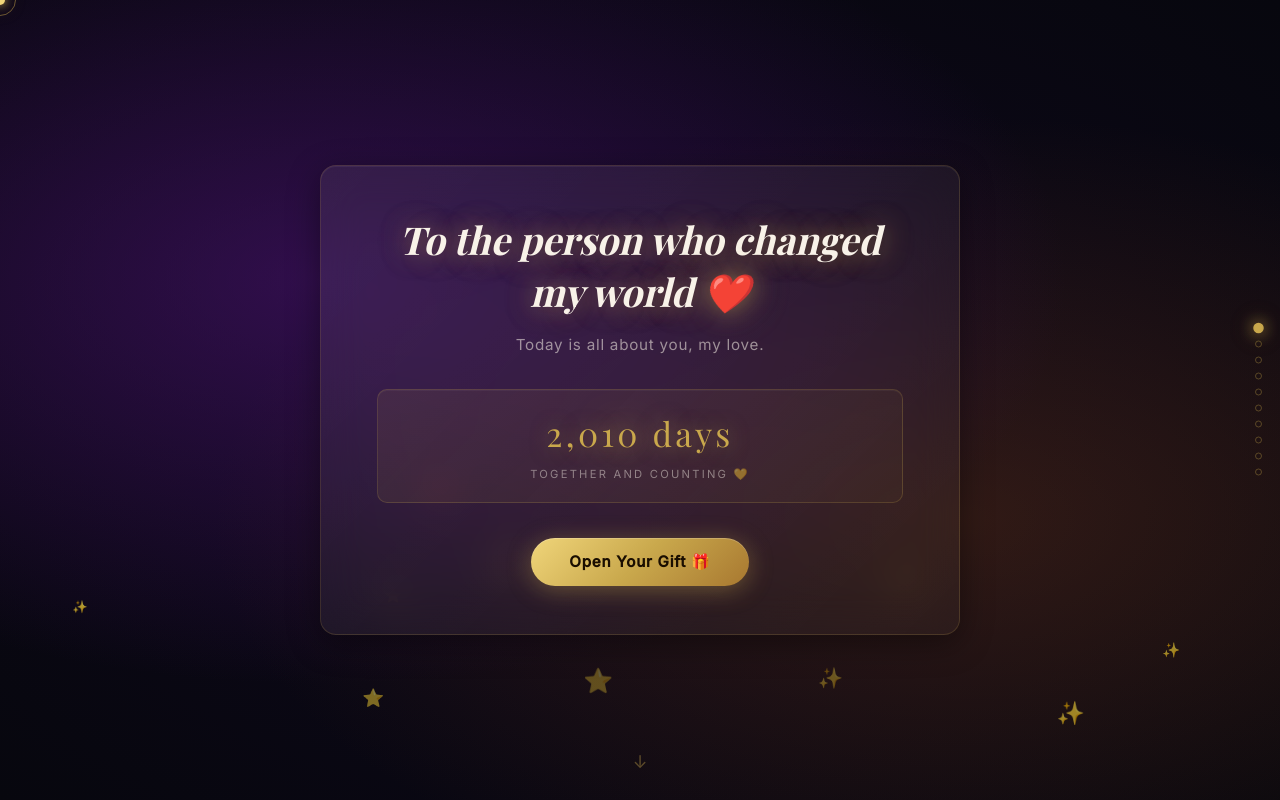
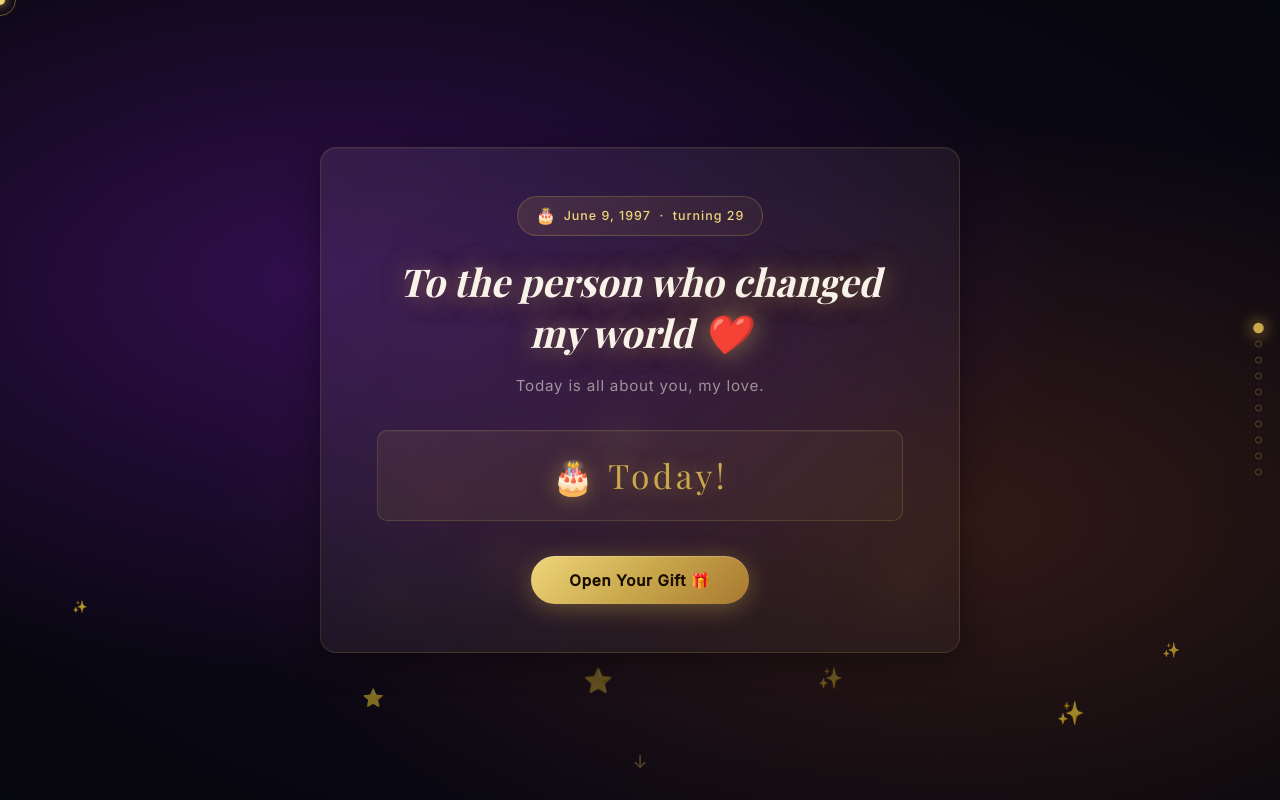
Before and after one commit to VarshiniJayakumar/birthday, a React (Vite) app: page / in a window 1280 px wide. Shown: the top 800 px of the page. Built offline with nearby package versions, Linux system fonts and the light colour scheme; a web font is replaced by a local one.

Commit message:
Add birthday badge June 9 1997, countdown to birthday

```diff
--- a/src/components/Hero.css
+++ b/src/components/Hero.css
@@ -52,6 +52,24 @@
   margin-bottom: 1.2rem;
   letter-spacing: 0.03em;
   opacity: 0.9;
+}
+
+.hero-birthday-badge {
+  display: inline-flex;
+  align-items: center;
+  gap: 0.5rem;
+  background: linear-gradient(135deg, rgba(201,168,76,0.14), rgba(201,168,76,0.05));
+  border: 1px solid rgba(201,168,76,0.28);
+  border-radius: 50px;
+  padding: 0.4rem 1.1rem;
+  margin-bottom: 1.2rem;
+}
+.birthday-cake { font-size: 1rem; }
+.birthday-text {
+  font-size: 0.78rem;
+  color: var(--gold-light);
+  letter-spacing: 0.08em;
+  font-weight: 500;
 }
 
 .hero-title {
--- a/src/components/Hero.jsx
+++ b/src/components/Hero.jsx
@@ -91,6 +91,18 @@ export default function Hero({ config, onOpenGift }) {
           animate={{ opacity: 1, y: 0 }}
           transition={{ duration: 0.8, ease: 'easeOut' }}
         >
+          <motion.div
+            className="hero-birthday-badge"
+            initial={{ opacity: 0, scale: 0.8 }}
+            animate={{ opacity: 1, scale: 1 }}
+            transition={{ delay: 0.6 }}
+          >
+            <span className="birthday-cake">🎂</span>
+            <span className="birthday-text">
+              June 9, 1997 &nbsp;·&nbsp; turning {new Date().getFullYear() - 1997}
+            </span>
+          </motion.div>
+
           <h1 className="hero-title serif glow-text">
             <TypeAnimation
               sequence={[hero.greeting, 1000]}
--- a/src/config.js
+++ b/src/config.js
@@ -15,8 +15,8 @@ export const config = {
     greeting:    "To the person who changed my world ❤️",
     subGreeting: "Today is all about you, my love.",
     // Set ONE of the two below. Leave the other as null.
-    countdownTo:   null,          // e.g. "2026-07-15" — future birthday date
-    countdownFrom: "2021-01-01",  // the day we committed
+    countdownTo:   "2026-06-09",  // his birthday — June 9
+    countdownFrom: null,
     backgroundImage: null,        // e.g. "/photos/hero-bg.jpg"  (put file in /public/photos/)
     backgroundVideo: null,        // e.g. "/videos/hero.mp4"
     musicTrack:      null,        // background music disabled
```
